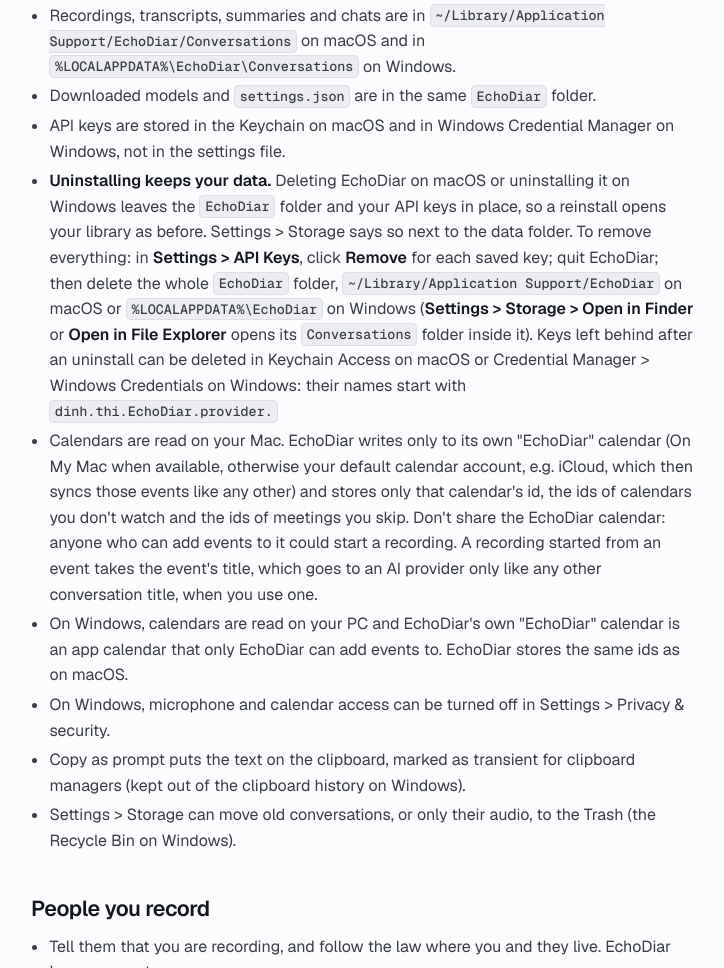
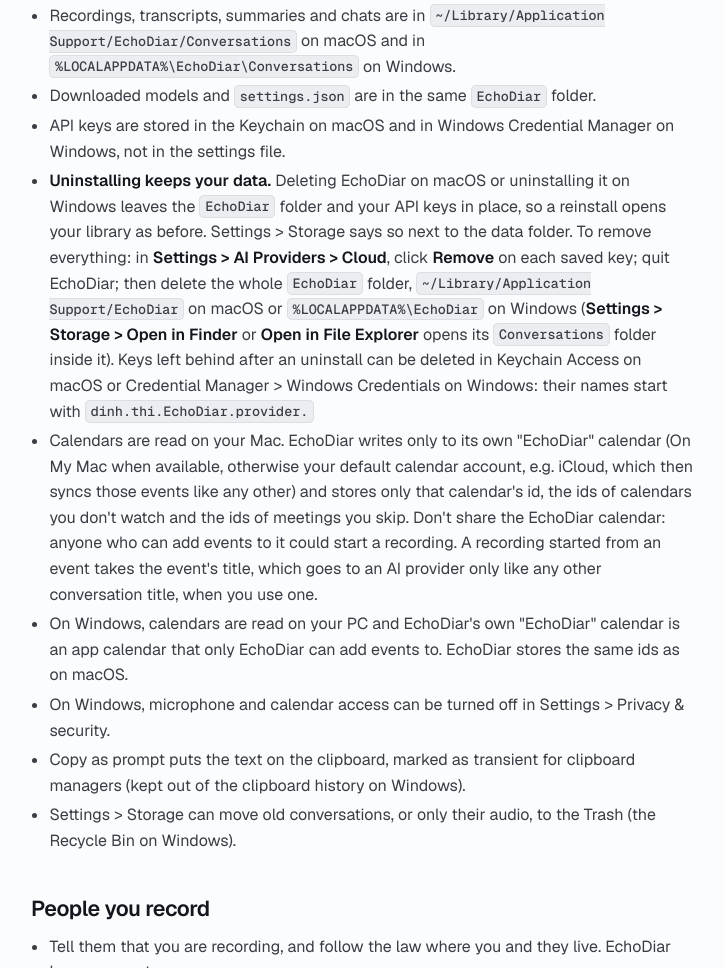
Before and after one commit to dinhanhthi/EchoDiar, a plain HTML site: page website/privacy.html in a window 1280 px wide. Shown: the part 842-1810 px from the top of the page, without its empty margins (277-1001 px from the left). Drawn offline with nearby package versions, Linux system fonts and the light colour scheme; files whose address does not match are found by name.

Commit message:
docs: point key removal to Settings > AI Providers > Cloud

```diff
--- a/website/privacy.html
+++ b/website/privacy.html
@@ -92,7 +92,7 @@
             <li>Recordings, transcripts, summaries and chats are in <code>~/Library/Application Support/EchoDiar/Conversations</code> on macOS and in <code>%LOCALAPPDATA%\EchoDiar\Conversations</code> on Windows.</li>
             <li>Downloaded models and <code>settings.json</code> are in the same <code>EchoDiar</code> folder.</li>
             <li>API keys are stored in the Keychain on macOS and in Windows Credential Manager on Windows, not in the settings file.</li>
-            <li><strong>Uninstalling keeps your data.</strong> Deleting EchoDiar on macOS or uninstalling it on Windows leaves the <code>EchoDiar</code> folder and your API keys in place, so a reinstall opens your library as before. Settings &gt; Storage says so next to the data folder. To remove everything: in <strong>Settings &gt; API Keys</strong>, click <strong>Remove</strong> for each saved key; quit EchoDiar; then delete the whole <code>EchoDiar</code> folder, <code>~/Library/Application Support/EchoDiar</code> on macOS or <code>%LOCALAPPDATA%\EchoDiar</code> on Windows (<strong>Settings &gt; Storage &gt; Open in Finder</strong> or <strong>Open in File Explorer</strong> opens its <code>Conversations</code> folder inside it). Keys left behind after an uninstall can be deleted in Keychain Access on macOS or Credential Manager &gt; Windows Credentials on Windows: their names start with <code>dinh.thi.EchoDiar.provider.</code></li>
+            <li><strong>Uninstalling keeps your data.</strong> Deleting EchoDiar on macOS or uninstalling it on Windows leaves the <code>EchoDiar</code> folder and your API keys in place, so a reinstall opens your library as before. Settings &gt; Storage says so next to the data folder. To remove everything: in <strong>Settings &gt; AI Providers &gt; Cloud</strong>, click <strong>Remove</strong> on each saved key; quit EchoDiar; then delete the whole <code>EchoDiar</code> folder, <code>~/Library/Application Support/EchoDiar</code> on macOS or <code>%LOCALAPPDATA%\EchoDiar</code> on Windows (<strong>Settings &gt; Storage &gt; Open in Finder</strong> or <strong>Open in File Explorer</strong> opens its <code>Conversations</code> folder inside it). Keys left behind after an uninstall can be deleted in Keychain Access on macOS or Credential Manager &gt; Windows Credentials on Windows: their names start with <code>dinh.thi.EchoDiar.provider.</code></li>
             <li>Calendars are read on your Mac. EchoDiar writes only to its own "EchoDiar" calendar (On My Mac when available, otherwise your default calendar account, e.g. iCloud, which then syncs those events like any other) and stores only that calendar's id, the ids of calendars you don't watch and the ids of meetings you skip. Don't share the EchoDiar calendar: anyone who can add events to it could start a recording. A recording started from an event takes the event's title, which goes to an AI provider only like any other conversation title, when you use one.</li>
             <li>On Windows, calendars are read on your PC and EchoDiar's own "EchoDiar" calendar is an app calendar that only EchoDiar can add events to. EchoDiar stores the same ids as on macOS.</li>
             <li>On Windows, microphone and calendar access can be turned off in Settings &gt; Privacy &amp; security.</li>
```
Also changed, not shown: 1 other file.
